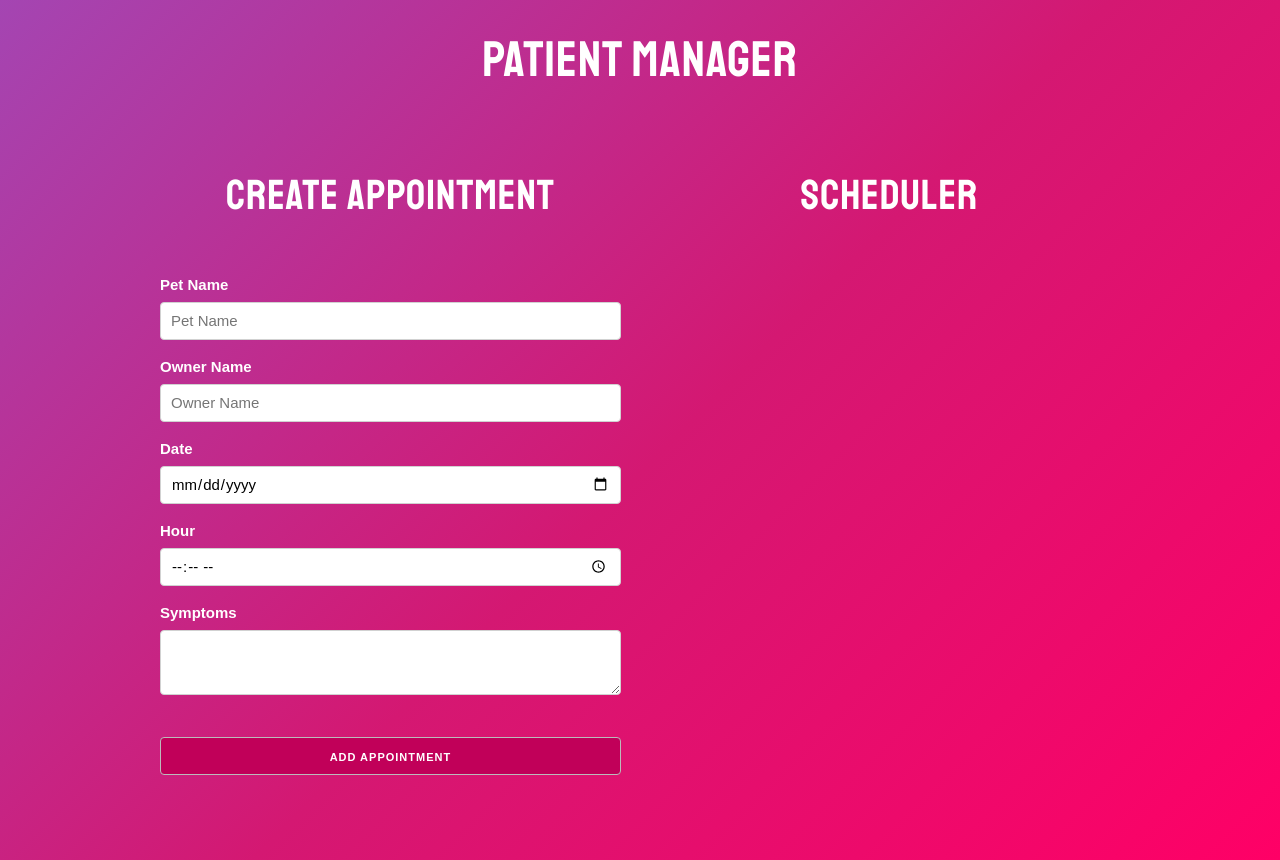
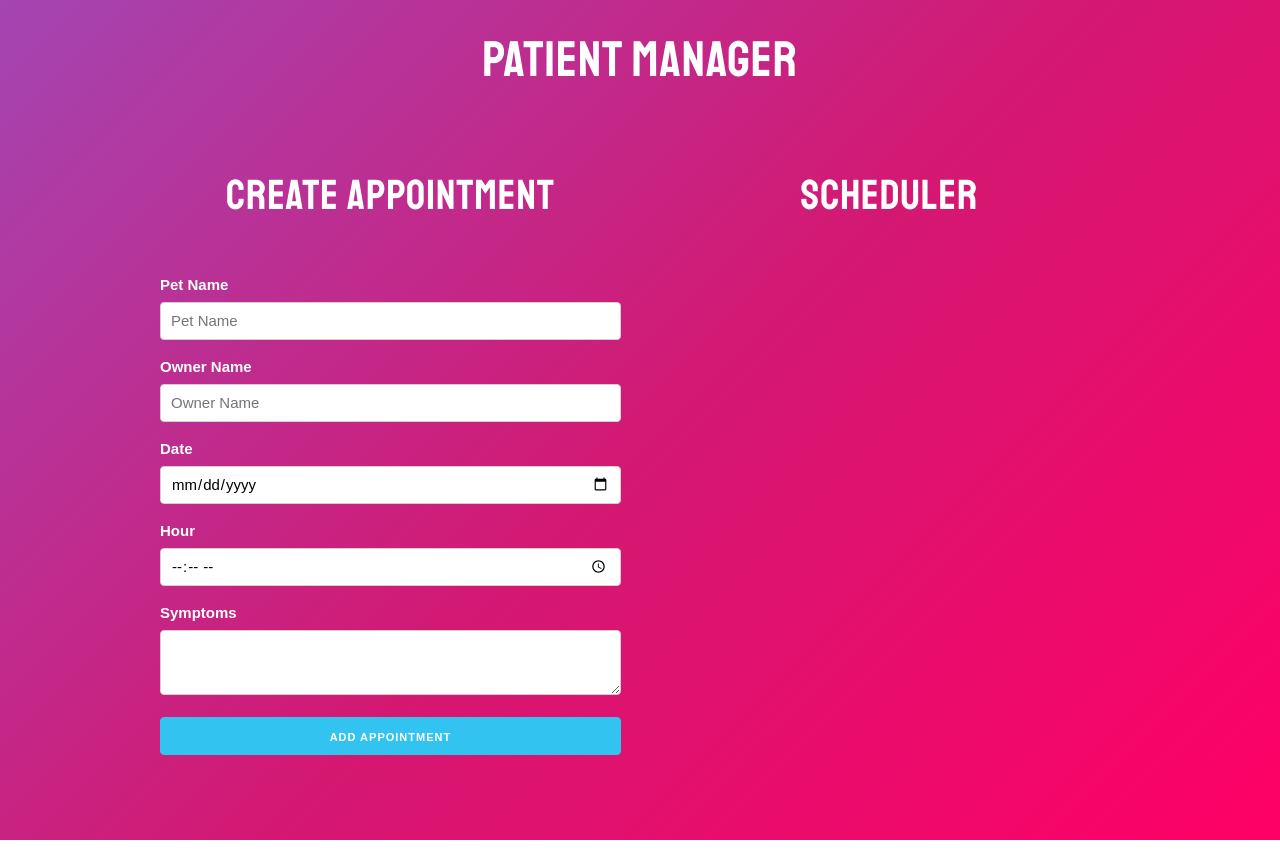
Before and after one commit to jestevezsoarez/patient-manager, a React (Create React App) app: page / in a window 1280 px wide. Built offline with nearby package versions, Linux system fonts and the light colour scheme.

Commit message:
added appointments list and working in creation of appointment in the state

```diff
--- a/src/App.js
+++ b/src/App.js
@@ -6,24 +6,11 @@ function App() {
 
   const [appointments, setAppointments] = useState([]);
 
-  const [appointment, setAppointment] = useState({
-    pet: '',
-    owner: '',
-    date: '',
-    hour: '',
-    symptoms: ''
-  });
-
-  const updateAppointment = (e) => {
-    setAppointment({
-        ...appointment,
-        [e.target.name]: e.target.value
-      })
-  }
-
   const addAppointment = appointment => {
-
-
+    setAppointments([
+      ...appointments,
+      appointment
+    ]);
   }
 
   return (
@@ -34,8 +21,6 @@ function App() {
           <div className="one-half column">
             <h2>Create Appointment</h2>
             <Form
-              appointment={appointment}
-              updateAppointment={updateAppointment}
               addAppointment={addAppointment}
             />
           </div>
@@ -44,6 +29,7 @@ function App() {
             { appointments.map(appointment =>
               (
                 <Appointment
+                  key={appointment.id}
                   appointment={appointment}
                 />
               )
--- a/src/components/Form.js
+++ b/src/components/Form.js
@@ -1,9 +1,24 @@
 import React, { useState } from 'react';
 import { v4 as uuidv4 } from 'uuid';
 
-const Form = ({appointment, updateAppointment, addAppointment}) => {
+const Form = ({addAppointment}) => {
 
     const [error, setError] = useState(false);
+
+    const [appointment, setAppointment] = useState({
+        pet: '',
+        owner: '',
+        date: '',
+        hour: '',
+        symptoms: ''
+      });
+
+    const updateAppointment = (e) => {
+    setAppointment({
+        ...appointment,
+        [e.target.name]: e.target.value
+        })
+    }
 
     const { pet, owner, date, hour, symptoms } = appointment;
 
@@ -24,7 +39,7 @@ const Form = ({appointment, updateAppointment, addAppointment}) => {
         addAppointment(appointment);
 
         // Reset form
-        updateAppointment({
+        setAppointment({
             pet: '',
             owner: '',
             date: '',
@@ -79,7 +94,7 @@ const Form = ({appointment, updateAppointment, addAppointment}) => {
                 onChange={updateAppointment}
             ></textarea>
             <button
-                className='button eliminar u-full-width'
+                className='button-primary u-full-width'
                 type='submit'
                 onSubmit={submitForm}
             >Add Appointment</button>
```
